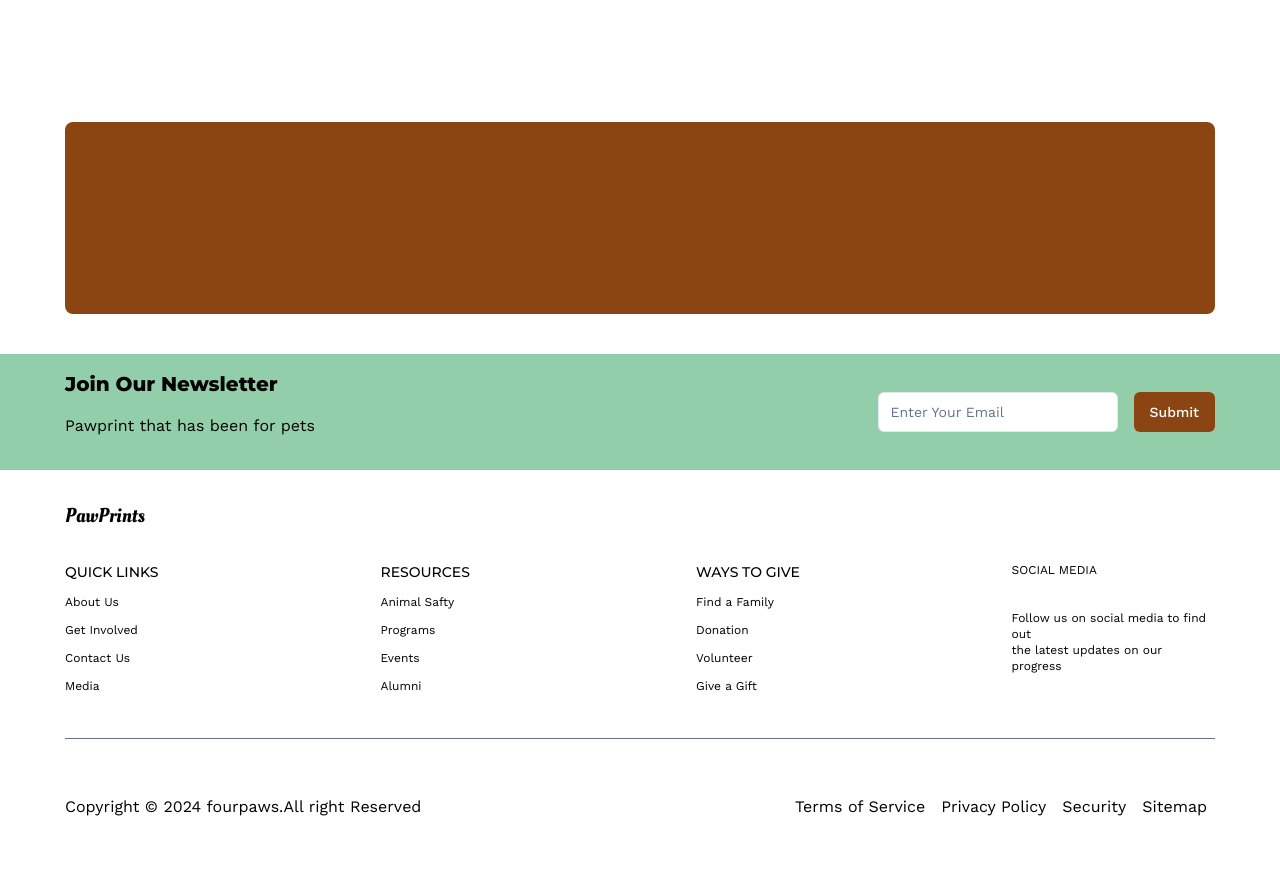
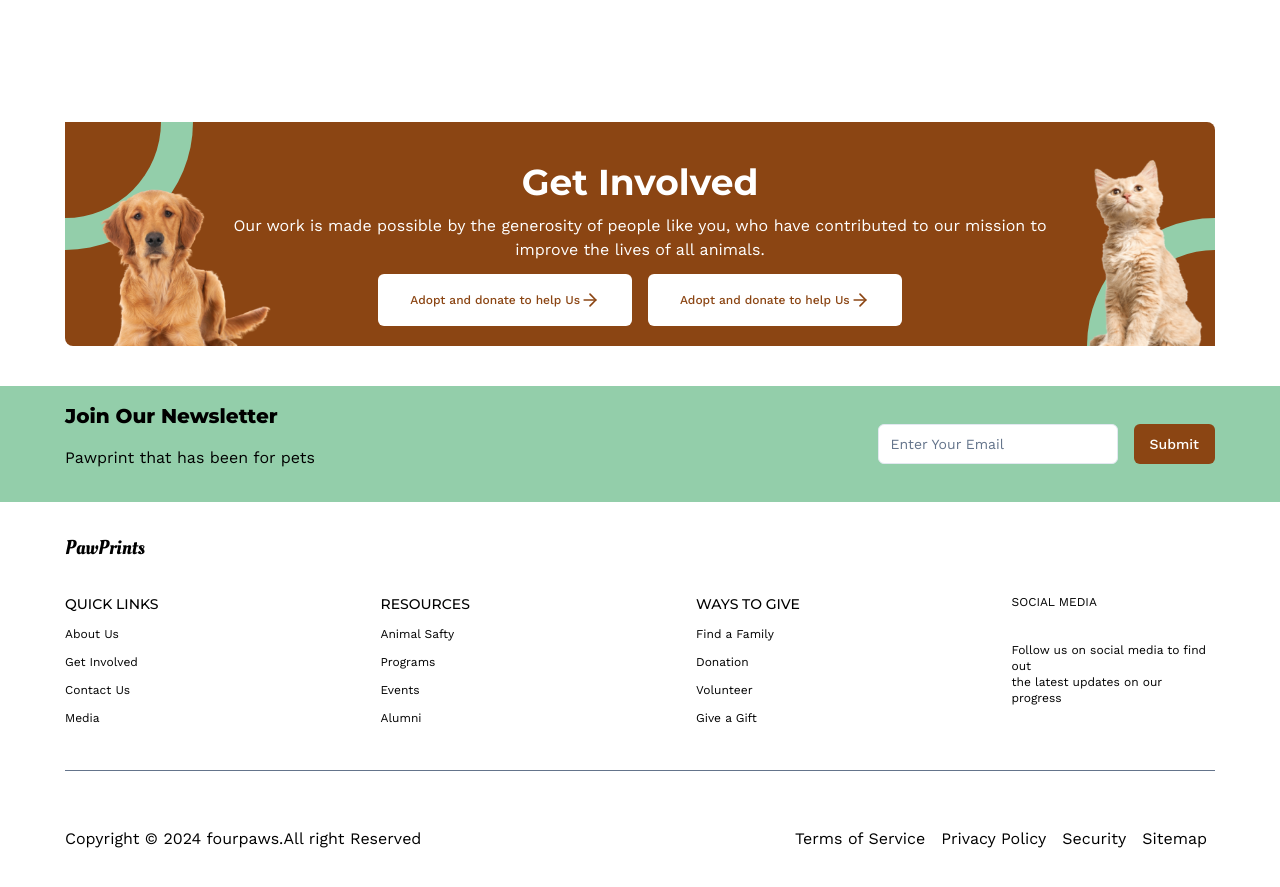
Before and after one commit to sandeepsz/paw_prints, a Next.js app: page / in a window 1280 px wide. Shown: the part 4140-5027 px from the top of the page. Built offline with nearby package versions, Linux system fonts and the light colour scheme; no server answers.

Commit message:
add get involved page and make responsive

```diff
--- a/components/About.tsx
+++ b/components/About.tsx
@@ -7,7 +7,7 @@ import { Slider } from "./ui/slider";
 const About = () => {
   return (
     <>
-      <section className="h-screen md:mt-10 pt-14 md:pt-0 ">
+      <section className="md:h-screen h-full md:mt-10 pt-14 md:pt-0 ">
         <div className="w-auto">
           <div className="flex w-auto flex-col gap-6 items-center justify-center">
             <h3 className=" font-semibold text-sm text-color-brown">
--- a/components/Cta.tsx
+++ b/components/Cta.tsx
@@ -1,10 +1,59 @@
+import Image from "next/image";
 import React from "react";
+import { Button } from "./ui/button";
+import { ArrowRight } from "lucide-react";
 
 const Cta = () => {
   return (
-    <section className="h-full mt-96 md:mt-24">
-      <div className="md:w-[1150px]  mx-4 rounded-lg h-48 w-auto md:flexBetween bg-color-brown lg:gap-28 text-center md:text-start md:mx-auto lg:mt-8 ">
-        <div></div>
+    <section className="h-full mt-[450px] md:mt-24">
+      <div className="relative md:w-[1150px] py-10  mx-4 rounded-lg h-80 md:h-56 w-auto  bg-color-brown lg:gap-28 text-center md:text-start md:mx-auto lg:mt-8 ">
+        <div className="absolute  rounded-br-full w-32 h-32  z-50 top-0 left-0 hero">
+          <div className="absolute w-24 h-24 top-0 rounded-br-full left-0 bg-color-brown"></div>
+        </div>
+        <div className="absolute  rounded-tl-full w-32 h-32  z-50 bottom-0 right-0 hero">
+          <div className="absolute w-24 h-24 bottom-0 rounded-tl-full right-0 bg-color-brown"></div>
+        </div>
+        <Image
+          className="absolute hidden md:block z-50 bottom-0 left-6"
+          src="/hero/goldendog.png"
+          width={220}
+          height={220}
+          alt="golden dog"
+        />
+
+        <Image
+          className="absolute hidden md:block z-50 -bottom-4 right-2"
+          src="/hero/animal-shelter-img.png"
+          width={130}
+          height={130}
+          alt="golden dog"
+        />
+        <div className="flex flex-col gap-3">
+          <h1 className="text-center font-bold font-mont text-xl md:text-4xl text-white">
+            Get Involved
+          </h1>
+          <p className="text-white text-xs md:text-base  text-center">
+            Our work is made possible by the generosity of people like you, who
+            have contributed to our mission to <br /> improve the lives of all
+            animals.
+          </p>
+          <div className=" flex md:flex-row flex-col  z-50 gap-4 mx-auto">
+            <Button
+              className="bg-white text-xs text-color-brown hover:bg-white"
+              size="smallMedium"
+            >
+              Adopt and donate to help Us
+              <ArrowRight width={20} height={20} />
+            </Button>
+            <Button
+              className="bg-white  text-xs text-color-brown hover:bg-white"
+              size="smallMedium"
+            >
+              Adopt and donate to help Us
+              <ArrowRight width={20} height={20} />
+            </Button>
+          </div>
+        </div>
       </div>
     </section>
   );
--- a/components/Footer.tsx
+++ b/components/Footer.tsx
@@ -26,7 +26,7 @@ const Footer = () => {
           <NewsLetter />
         </div>
       </div>
-      <div className="md:w-[1150px] w-auto md:flexBetween lg:gap-28 text-center md:text-start mx-auto mt-20 md:mt-28 lg:mt-8 ">
+      <div className="md:w-[1150px]  md:flexBetween lg:gap-28 text-center md:text-start mx-auto mt-20 md:mt-28 lg:mt-8 ">
         <p className="font-oleo sm:text-xl">PawPrints</p>
       </div>
       <div className="md:w-[1150px]  text-xs gap-6 grid grid-cols-2 md:grid-cols-4  lg:gap-28 md:text-start md:mx-auto mx-6 w-full  mt-20 md:mt-28 lg:mt-8 ">
--- a/components/Help.tsx
+++ b/components/Help.tsx
@@ -6,7 +6,7 @@ import Card from "./Card";
 
 const Help = () => {
   return (
-    <section className="h-full pb-20 cream mt-96 md:mt-24 pt-14">
+    <section className="h-full pb-20 cream  md:mt-24 pt-14">
       <div className="w-auto flex flexCol gap-6">
         <div className=" flexCol gap-6 ">
           <h3 className=" font-semibold text-sm text-color-brown">
--- a/components/ui/button.tsx
+++ b/components/ui/button.tsx
@@ -25,6 +25,7 @@ const buttonVariants = cva(
         lg: "h-11 rounded-md px-8",
         icon: "h-10 w-10",
         medium: "h-14 rounded-md py-4 px-10",
+        smallMedium: "py-6 py-4 px-8",
       },
     },
     defaultVariants: {
```
